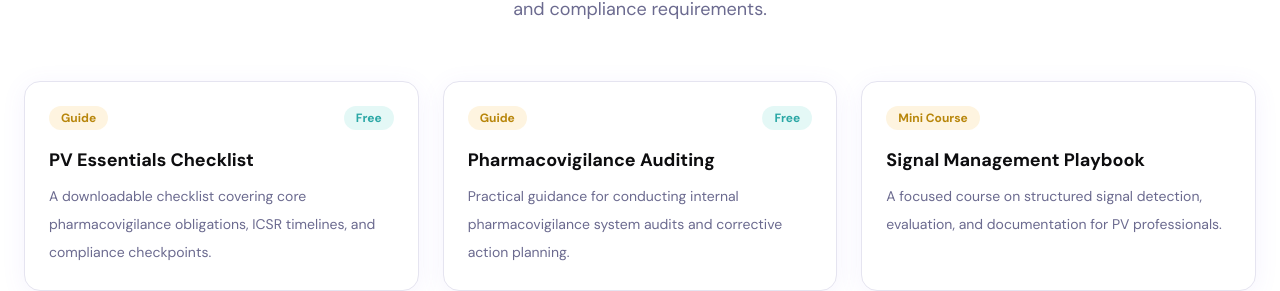
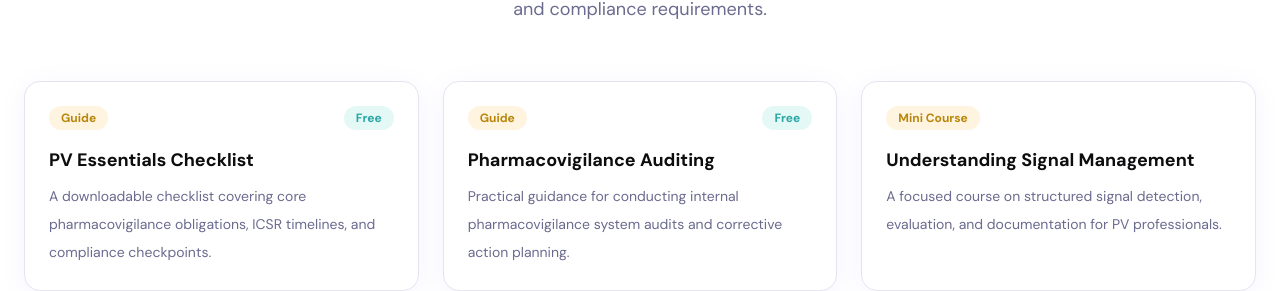
Before and after one commit to albanamarkaj-commits/qualivio, a Next.js app: page / in a window 1280 px wide. Shown: the part 1233-1524 px from the top of the page. Built offline with nearby package versions, Linux system fonts and the light colour scheme.

Commit message:
content(education): rename Signal Management Playbook to Understanding Signal Management

```diff
--- a/src/data/resources.ts
+++ b/src/data/resources.ts
@@ -38,7 +38,7 @@ export const resources: Resource[] = [
   // Paid resources (Coming soon for now while we finalise the payment provider).
   {
     id: "signal-management-playbook",
-    title: "Signal Management Playbook",
+    title: "Understanding Signal Management",
     type: "Mini Course",
     description:
       "A focused course on structured signal detection, evaluation, and documentation for PV professionals.",
```
